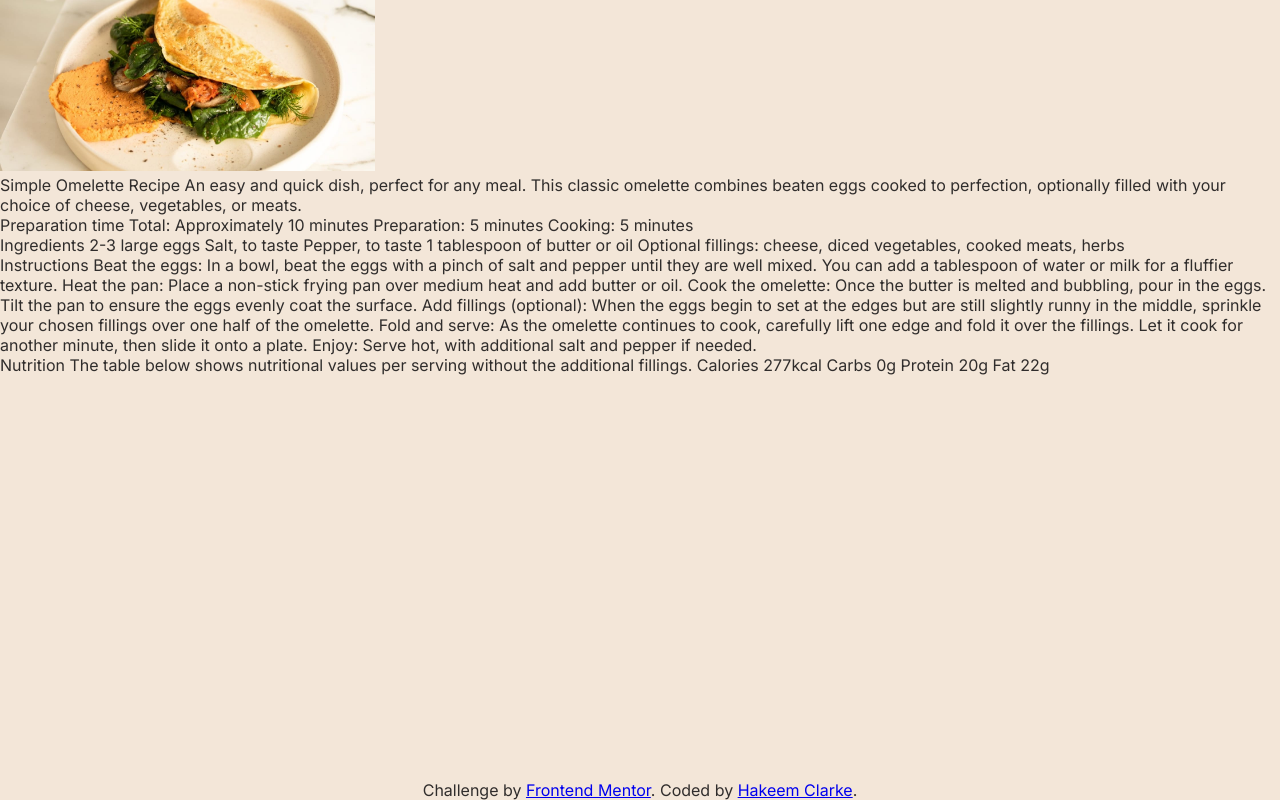
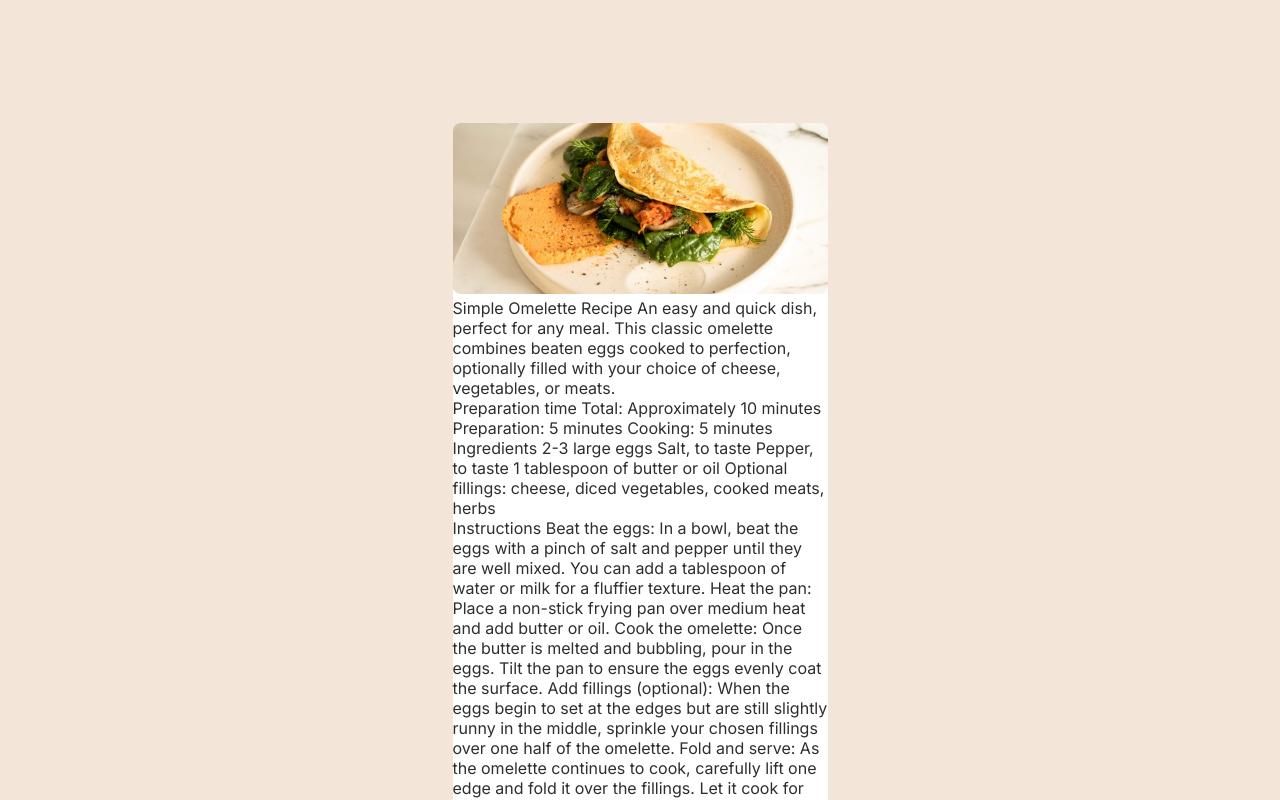
Before and after one commit to hakeem-jc/recipe-page, a Next.js app: page / in a window 1280 px wide. Shown: the top 800 px of the page. Built offline with nearby package versions, Linux system fonts and the light colour scheme.

Commit message:
Update site structure

```diff
--- a/app/globals.css
+++ b/app/globals.css
@@ -24,6 +24,10 @@
 body {
   background-color: var(--eggshell);
   color: var(--dark-charcoal);
+  display: flex;
+  justify-content: center;
+  padding-top: 123px;
+  padding-bottom: 124px;
 }
 
 p {
--- a/app/page.module.css
+++ b/app/page.module.css
@@ -4,4 +4,14 @@
   justify-content: space-between;
   align-items: center;
   min-height: 100vh;
+  background-color: white;
+  max-width: 375px;
+  border-radius: 8px;
 }
+
+
+@media screen and (min-width: 375px) {
+  .image, .main {
+    border-radius: 8px;
+  }
+}
--- a/app/page.tsx
+++ b/app/page.tsx
@@ -5,7 +5,7 @@ import omelette from "@/images/omelette.jpeg";
 export default function Home() {
   return (
     <main className={styles.main}>
-       <section>
+       <article>
         <Image
             className={styles.image}
             src={omelette}
@@ -79,7 +79,7 @@ Fat
 22g
           </article>
         </section>
-       </section>
+       </article>
 
       <footer className="attribution">
         Challenge by <a href="https://www.frontendmentor.io?ref=challenge" target="_blank">Frontend Mentor</a>.
```
Lines whose indentation alone changed are shown as unchanged.
